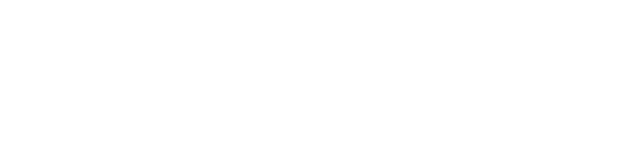
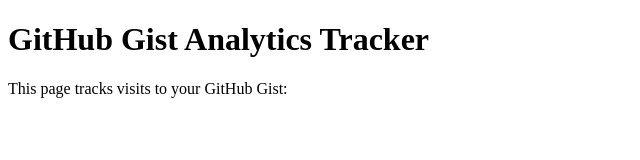
Before and after one commit to jinjac22/jinjac22, a plain HTML site: page index.html in a window 1280 px wide. Shown: the whole page, without its empty margins (0-640 px from the left). Drawn offline with Linux system fonts and the light colour scheme.

Commit message:
Update index.html

```diff
--- a/index.html
+++ b/index.html
@@ -13,6 +13,12 @@
 </head>
 <body>
 
+    <h1>GitHub Gist Analytics Tracker</h1>
+    <p>This page tracks visits to your GitHub Gist:</p>
+
+    <!-- Embed your gist -->
+    <script src="https://gist.github.com/jinjac22/278ad468a3a30b524b9aab6ff2f5e705.js"></script>
+
 
 </body>
 </html>
```
